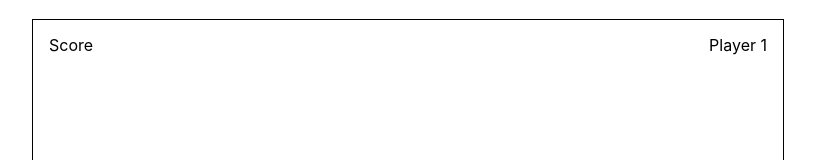
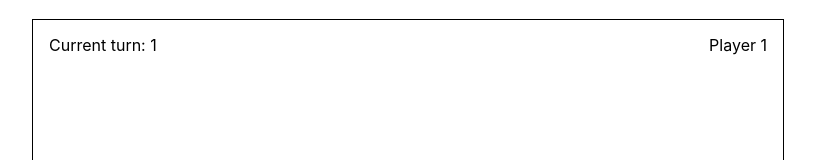
Before and after one commit to Comum/react-tick-tack-toe, a React (Create React App) app: page / in a window 1280 px wide. Shown: the top 160 px of the page, without its empty margins (232-1047 px from the left). Built offline with nearby package versions, Linux system fonts and the light colour scheme.

Commit message:
Set turns

```diff
--- a/src/App.js
+++ b/src/App.js
@@ -6,17 +6,31 @@ import MainWrapper from './components/MainWrapper/MainWrapper'
 class App extends Component {
   state = {
     player: 1,
+    turn: 1,
+    gameOver: false,
   }
 
   onClickPlayingArea = () => {
     let newPlayer = 1
+    let newTurn = this.state.turn
+    let isGameOver = false
 
     if (this.state.player === 1) {
       newPlayer = 2
     }
 
+    if (this.state.turn === 9) {
+      isGameOver = true
+    }
+
+    if (!isGameOver) {
+      newTurn = newTurn + 1
+    }
+
     this.setState({
       player: newPlayer,
+      turn: newTurn,
+      gameOver: isGameOver,
     })
   }
 
@@ -24,6 +38,8 @@ class App extends Component {
     return (
       <MainWrapper
         player={this.state.player}
+        turn={this.state.turn}
+        gameOver={this.state.gameOver}
         onClickPlayingArea={this.onClickPlayingArea}
         />
     )
--- a/src/components/Header/Header.js
+++ b/src/components/Header/Header.js
@@ -7,9 +7,12 @@ import PlayingPlayer from './PlayingPlayer/PlayingPlayer'
 // style
 import './Header.css'
 
-const Header = ({ player }) => (
+const Header = ({ player, turn, gameOver }) => (
     <div className="header">
-        <Score />
+        <Score
+            turn={turn}
+            gameOver={gameOver}
+            />
         <PlayingPlayer player={player} />
     </div>
 )
--- a/src/components/Header/Score/Score.js
+++ b/src/components/Header/Score/Score.js
@@ -3,10 +3,26 @@ import React from 'react'
 // style
 import './Score.css'
 
-const Score = () => (
-    <div className="score">
-        Score
-    </div>
-)
+const Score = ({ turn, gameOver }) => {
+    let score = (
+        <div>
+            Current turn: {turn}
+        </div>
+    )
+
+    if (gameOver) {
+        score = (
+            <div>
+                Game over
+            </div>
+        )
+    }
+
+    return (
+        <div className="score">
+            {score}
+        </div>
+    )
+}
 
 export default Score
--- a/src/components/MainWrapper/MainWrapper.js
+++ b/src/components/MainWrapper/MainWrapper.js
@@ -7,9 +7,13 @@ import PlayingArea from '../PlayingArea/PlayingArea'
 // style
 import './MainWrapper.css'
 
-const MainWrapper = ({ player, onClickPlayingArea }) => (
+const MainWrapper = ({ player, turn, gameOver, onClickPlayingArea }) => (
     <div className="mainWrapper">
-        <Header player={player} />
+        <Header
+            player={player}
+            turn={turn}
+            gameOver={gameOver}
+            />
         <PlayingArea onClickPlayingArea={onClickPlayingArea} />
     </div>
 )
```
